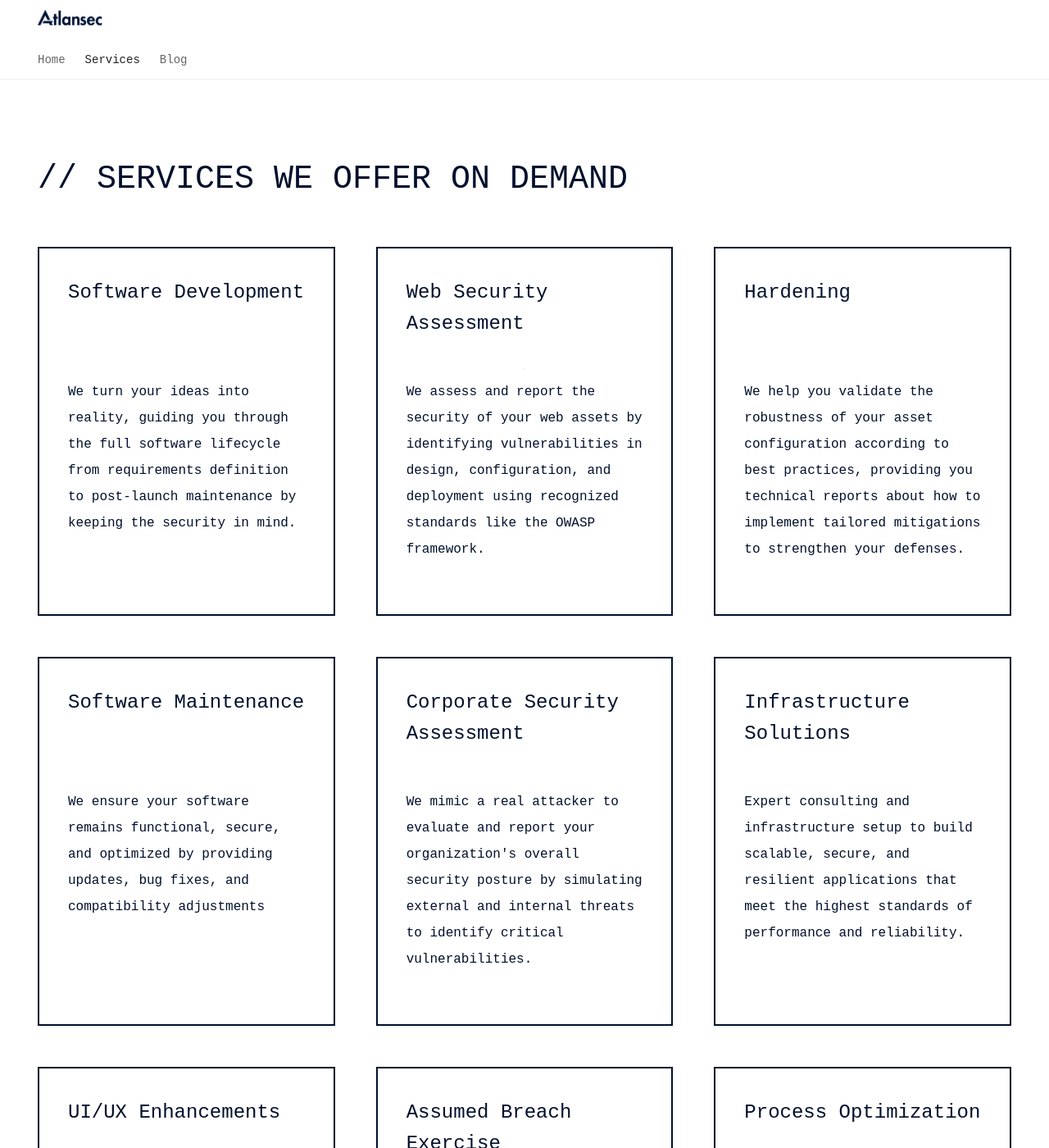
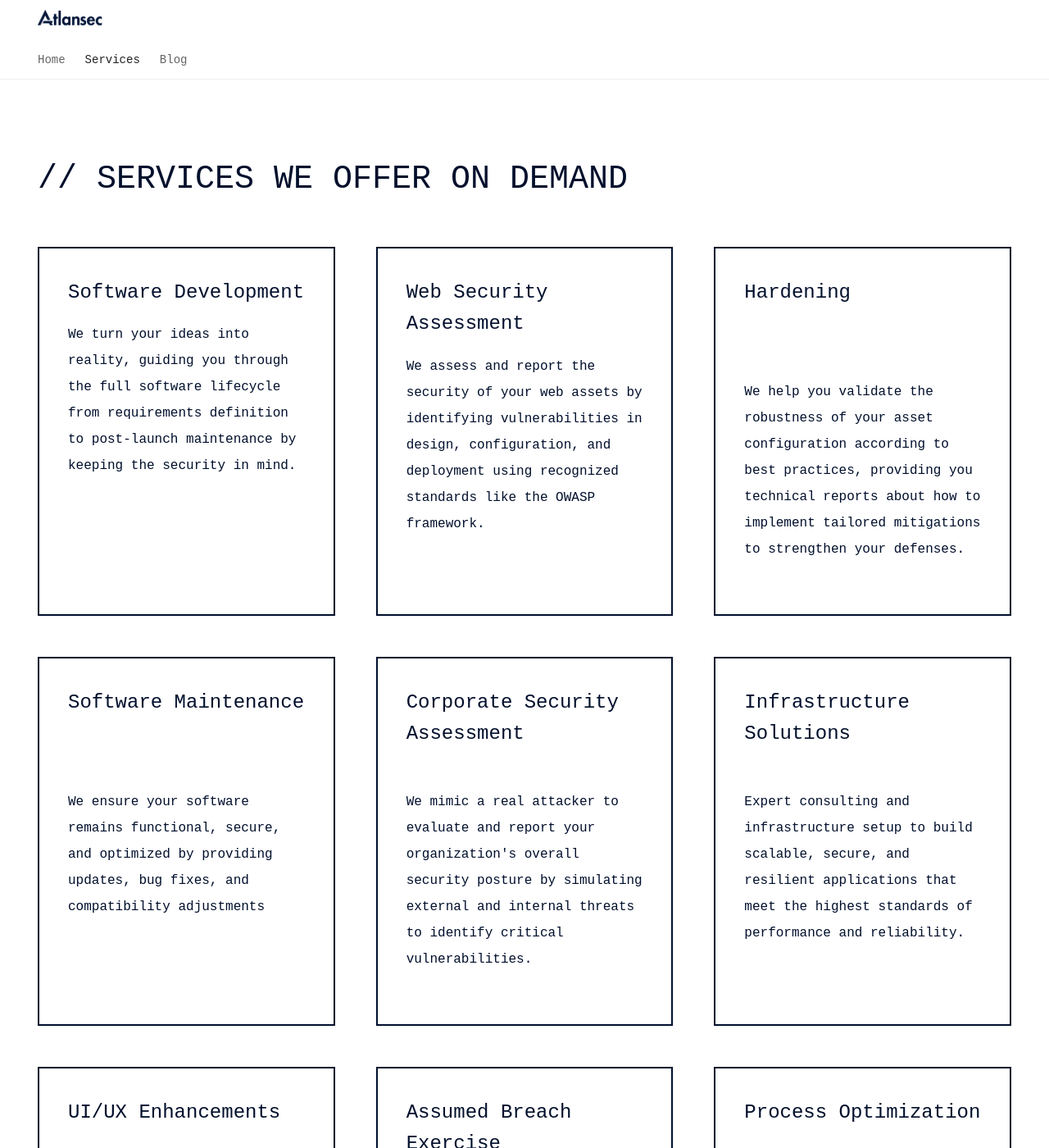
Before and after one commit to AtlanSec/Atlansec-Web, an MkDocs documentation site: the page built from docs/services/index.md, in a window 1280 px wide and 1400 px high. Shown: the whole window at 82% size. Built offline with MkDocs 1.6.1 and Material for MkDocs 9.7.7, drawn with Linux system fonts in a browser that asks for light colours.

Commit message:
Fixing some stuffs v4

```diff
--- a/docs/overrides/services.html
+++ b/docs/overrides/services.html
@@ -184,7 +184,7 @@
         }
 
         .card-title{
-            font-size: 20px;
+            font-size: 4vw;
             font-weight: 500;
             height: 80px;
         }
@@ -269,7 +269,7 @@
     <div class="gradient__cards">
         <div class="card">
             <div class="container__card">
-                <p class="card-title">Software Development</p>
+                <b class="card-title">Software Development</b>
                 <p class="card-description">We turn your ideas into reality, guiding you through the full software lifecycle from requirements definition to post-launch maintenance by keeping the security in mind.
                 </p>
                 </p>
@@ -278,7 +278,7 @@
 
         <div class="card">
             <div class="container__card">
-                <p class="card-title">Web Security Assessment</p>
+                <b class="card-title">Web Security Assessment</b>
                 <p class="card-description">We assess and report the security of your web assets by identifying vulnerabilities in design, configuration, and deployment using recognized standards like the OWASP framework.</p>
             </div>
         </div>
```
